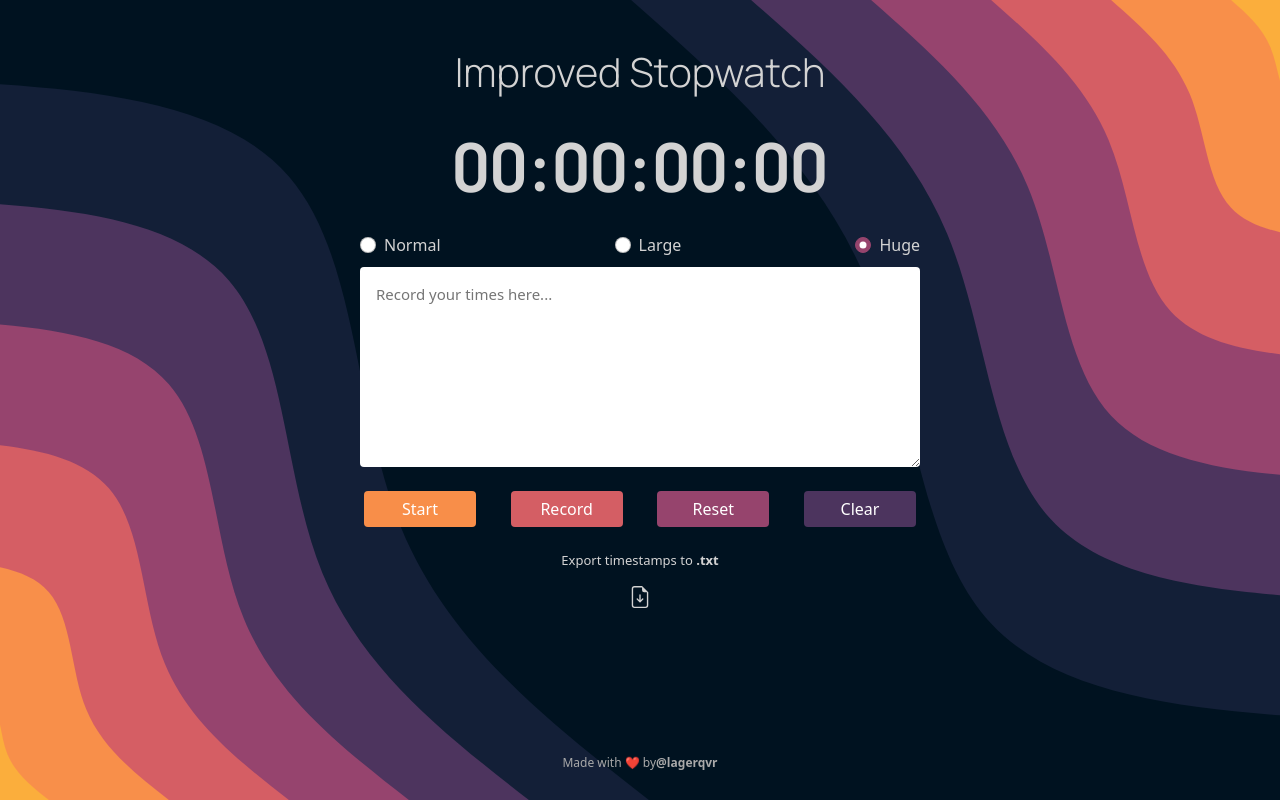
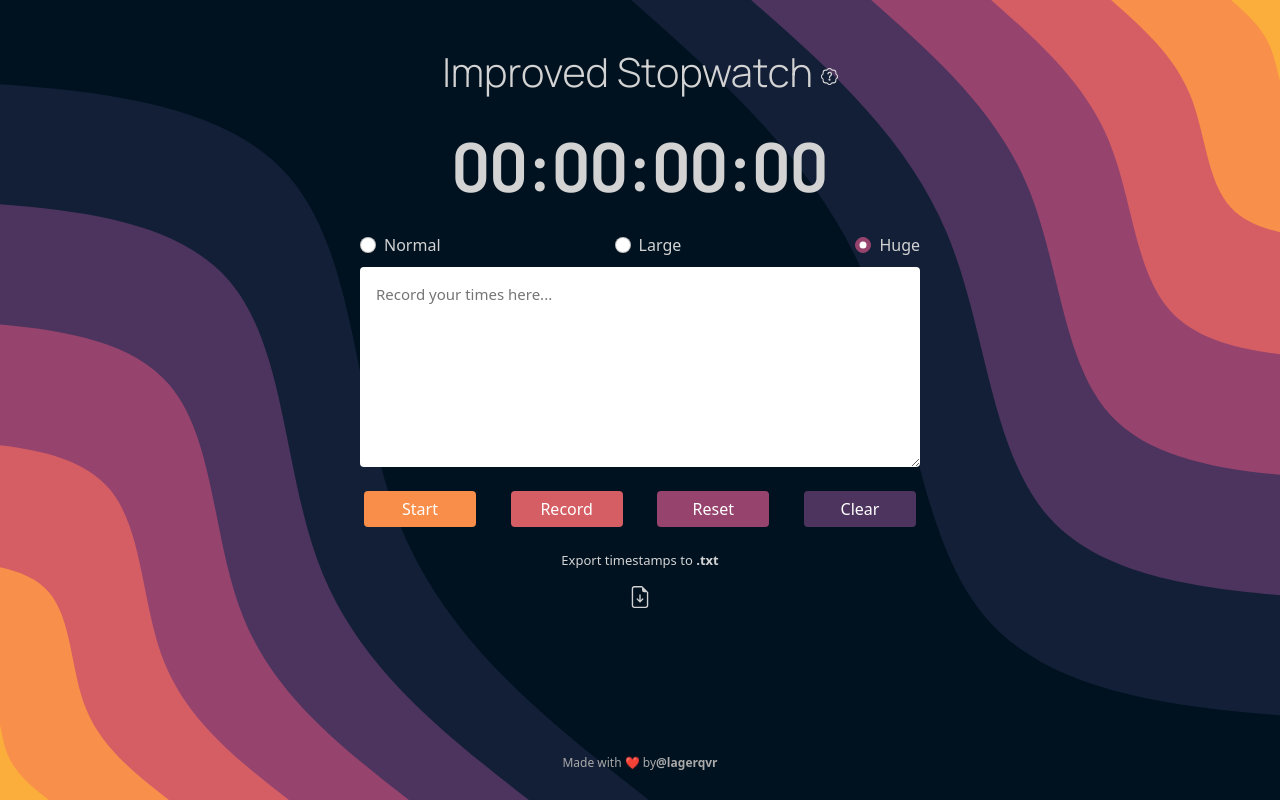
Before and after one commit to lagerqvr/improved-stopwatch, a plain HTML site: page index.html in a window 1280 px wide. Drawn offline with nearby package versions, Linux system fonts and the light colour scheme.

Commit message:
Added help-popup and some CSS

```diff
--- a/index.html
+++ b/index.html
@@ -26,7 +26,15 @@
     <body>
         <div id="content">
             <div>
-                <h1 class="text-center mt-5 heading">Improved Stopwatch</h1>
+                <h1 class="text-center mt-5 heading">Improved Stopwatch <svg xmlns="http://www.w3.org/2000/svg"
+                        onclick="showInfo()" width="17" height="17" fill="currentColor"
+                        class="bi bi-patch-question app-info" viewBox="0 0 16 16">
+                        <path
+                            d="M8.05 9.6c.336 0 .504-.24.554-.627.04-.534.198-.815.847-1.26.673-.475 1.049-1.09 1.049-1.986 0-1.325-.92-2.227-2.262-2.227-1.02 0-1.792.492-2.1 1.29A1.71 1.71 0 0 0 6 5.48c0 .393.203.64.545.64.272 0 .455-.147.564-.51.158-.592.525-.915 1.074-.915.61 0 1.03.446 1.03 1.084 0 .563-.208.885-.822 1.325-.619.433-.926.914-.926 1.64v.111c0 .428.208.745.585.745z" />
+                        <path
+                            d="m10.273 2.513-.921-.944.715-.698.622.637.89-.011a2.89 2.89 0 0 1 2.924 2.924l-.01.89.636.622a2.89 2.89 0 0 1 0 4.134l-.637.622.011.89a2.89 2.89 0 0 1-2.924 2.924l-.89-.01-.622.636a2.89 2.89 0 0 1-4.134 0l-.622-.637-.89.011a2.89 2.89 0 0 1-2.924-2.924l.01-.89-.636-.622a2.89 2.89 0 0 1 0-4.134l.637-.622-.011-.89a2.89 2.89 0 0 1 2.924-2.924l.89.01.622-.636a2.89 2.89 0 0 1 4.134 0l-.715.698a1.89 1.89 0 0 0-2.704 0l-.92.944-1.32-.016a1.89 1.89 0 0 0-1.911 1.912l.016 1.318-.944.921a1.89 1.89 0 0 0 0 2.704l.944.92-.016 1.32a1.89 1.89 0 0 0 1.912 1.911l1.318-.016.921.944a1.89 1.89 0 0 0 2.704 0l.92-.944 1.32.016a1.89 1.89 0 0 0 1.911-1.912l-.016-1.318.944-.921a1.89 1.89 0 0 0 0-2.704l-.944-.92.016-1.32a1.89 1.89 0 0 0-1.912-1.911l-1.318.016z" />
+                        <path d="M7.001 11a1 1 0 1 1 2 0 1 1 0 0 1-2 0z" />
+                    </svg></h1>
             </div>
             <div class="d-flex align-items-center justify-content-center mt-3 mb-3">
                 <div class="stopwatch" contenteditable="true" oninput="formatInput()">
--- a/script.js
+++ b/script.js
@@ -24,6 +24,11 @@ const start = () => {
         document.getElementById('start').classList.add('btn-success');
         document.getElementById('start').innerText = 'Start';
     }
+};
+
+// Show info about the application
+const showInfo = () => {
+    window.alert(`This simple application is an alternative to Shodor's stopwatch but uses localStorage to save the recorded times and the timer value.`);
 };
 
 // Record the time
--- a/style.css
+++ b/style.css
@@ -35,6 +35,10 @@ body {
 
 .export-txt {
     font-size: 13px;
+}
+
+.app-info {
+    cursor: pointer;
 }
 
 #start {
```
